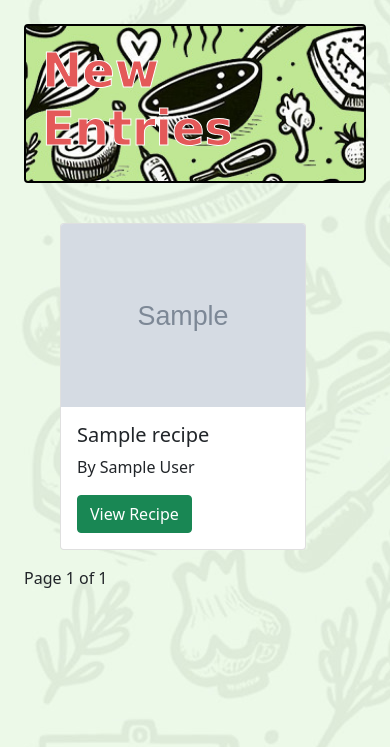
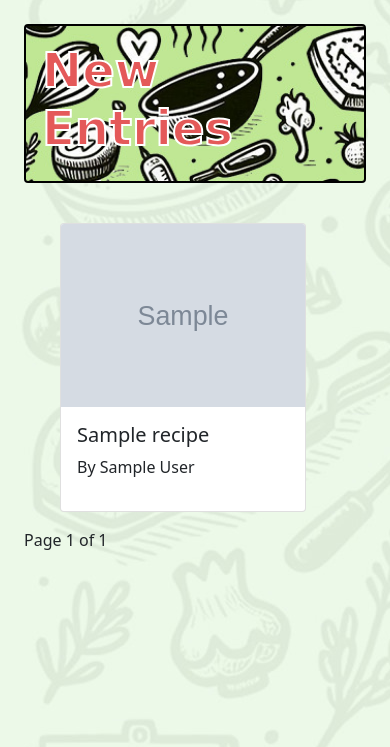
Before and after one commit to Tommaso-Bev/third-test--immaculate-, a Django app: template recipes/templates/recipes/index.html in a window 390 px wide. Shown: the part 97-844 px from the top of the page. Run offline with Django 3.2, Linux system fonts and the light colour scheme; the template is opened without the code that fills it: most values are stand-ins (such as "Sample title", 1, 10 or a date in 2020); grey boxes marked "Sample" are stand-in pictures; some libraries are stand-ins or nearby versions.

Commit message:
Made it so that the button "view recipe" is shown only on larger screens and the image is clickable only on small screens

```diff
--- a/recipes/templates/recipes/index.html
+++ b/recipes/templates/recipes/index.html
@@ -22,7 +22,9 @@
         width: 100%;
         display: block;
         border: 2px solid #000;">
-        <h3 style="color: #e45959; font-size: 3em; -webkit-text-stroke: 1px #ffffff; font-weight:bold; font-family: cursive;">New Entries</h3>
+        <h3
+          style="color: #e45959; font-size: 3em; -webkit-text-stroke: 2px #ffffff; font-weight: 900; font-family: cursive;">
+          New Entries</h3>
       </div>
     </div>
 
@@ -31,11 +33,17 @@
         {% for recipe in recipes %}
             <div class="col-md-4">
                 <div class="card mb-3">
-                    <img src="{{ recipe.img.url }}" class="card-img-top" alt="{{ recipe.title }}">
+                  <a href="{% url 'recipes-detail' recipe.pk %}" class="d-block d-md-none">
+                    <img src="{{ recipe.img.url }}" class="card-img-top img-fluid" alt="{{ recipe.title }}">
+                  </a>
+
+                  <!-- Non-clickable image on larger screens -->
+                  <img src="{{ recipe.img.url }}" class="card-img-top img-fluid d-none d-md-block" alt="{{ recipe.title }}">
+
                     <div class="card-body">
                         <h5 class="card-title">{{ recipe.title }}</h5>
                         <p class="card-text">By {{ recipe.author }}</p>
-                        <a href="{% url 'recipes-detail' recipe.pk %}" class="btn btn-success">View Recipe</a>
+                        <a href="{% url 'recipes-detail' recipe.pk %}" class="btn btn-success d-none d-md-block">View Recipe</a>
                     </div>
                 </div>
             </div>
```
Lines whose indentation alone changed are shown as unchanged.
